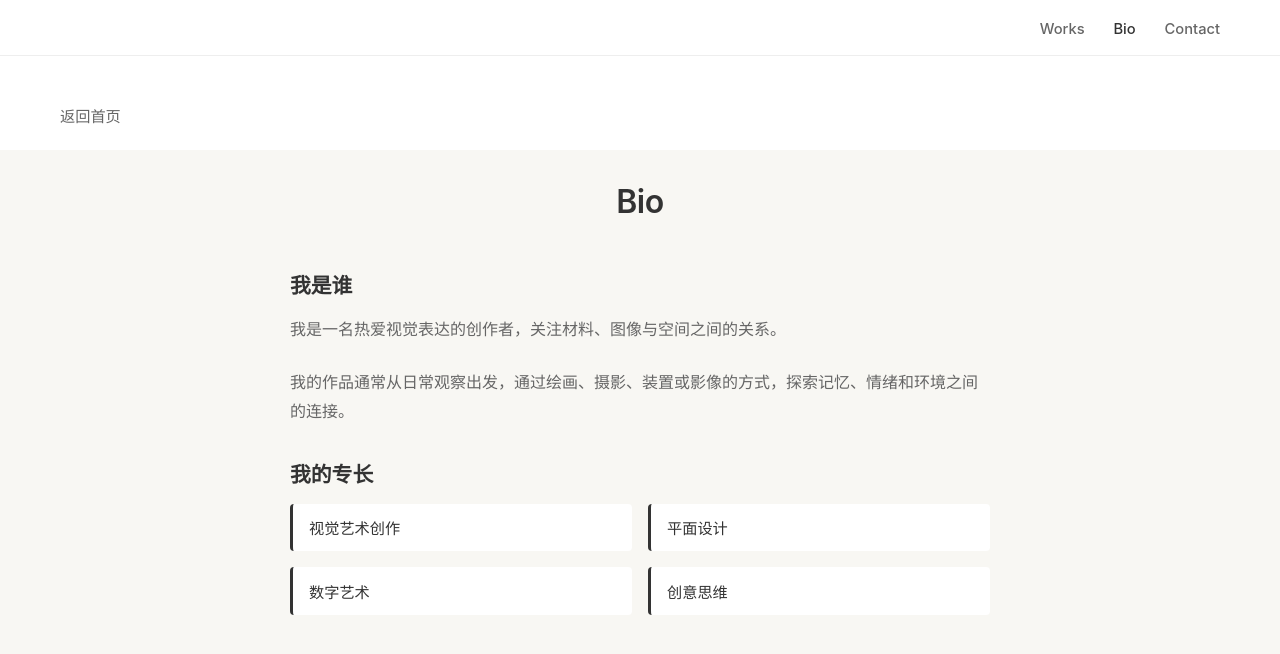
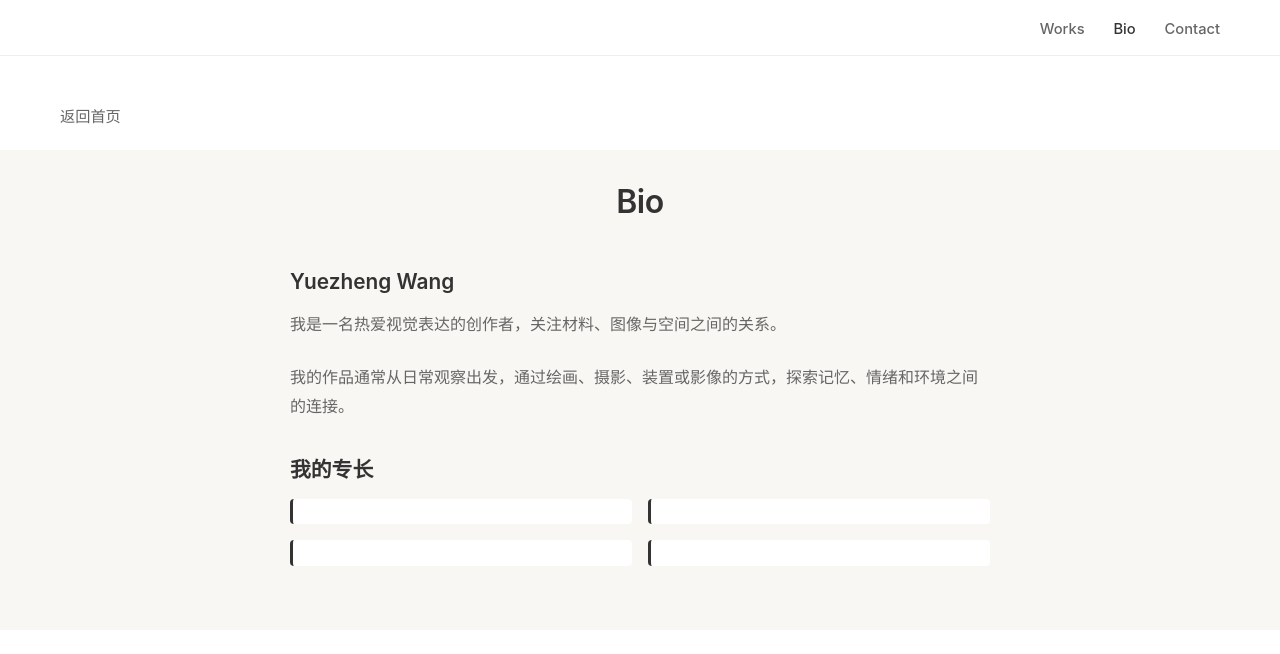
Before and after one commit to RobertW1028/Portfolio, a React (Vite) app: page /about in a window 1280 px wide. Shown: the top 654 px of the page. Built offline with nearby package versions, Linux system fonts and the light colour scheme.

Commit message:
Update siteContent.js

```diff
--- a/src/data/siteContent.js
+++ b/src/data/siteContent.js
@@ -6,7 +6,7 @@ export const siteContent = {
   siteTitle: '',
 
   // 我的姓名：会显示在首页最醒目的位置。
-  name: 'Wayne Wang',
+  name: 'Yuezheng Wang',
 
   // 我的身份 / 简介短句：会显示在首页姓名下方。
   tagline: '',
@@ -18,13 +18,13 @@ export const siteContent = {
   // About / Bio：关于我的详细介绍。
   // 如果想新增段落，就在 paragraphs 数组里多加一行文字。
   about: {
-    heading: '我是谁',
+    heading: 'Yuezheng Wang',
     paragraphs: [
       '我是一名热爱视觉表达的创作者，关注材料、图像与空间之间的关系。',
       '我的作品通常从日常观察出发，通过绘画、摄影、装置或影像的方式，探索记忆、情绪和环境之间的连接。',
     ],
     skillsTitle: '我的专长',
-    skills: ['视觉艺术创作', '平面设计', '数字艺术', '创意思维'],
+    skills: ['', '', '', ''],
   },
 
   // 联系方式：修改邮箱或社交媒体链接就在这里。
@@ -36,11 +36,11 @@ export const siteContent = {
         url: 'https://www.instagram.com/wayne_yuezhengwang/',
       },
       {
-        label: 'LinkedIn',
-        url: 'https://www.linkedin.com/',
+        label: '',
+        url: '',
       },
       {
-        label: '其他',
+        label: '',
         url: '#',
       },
     ],
```
